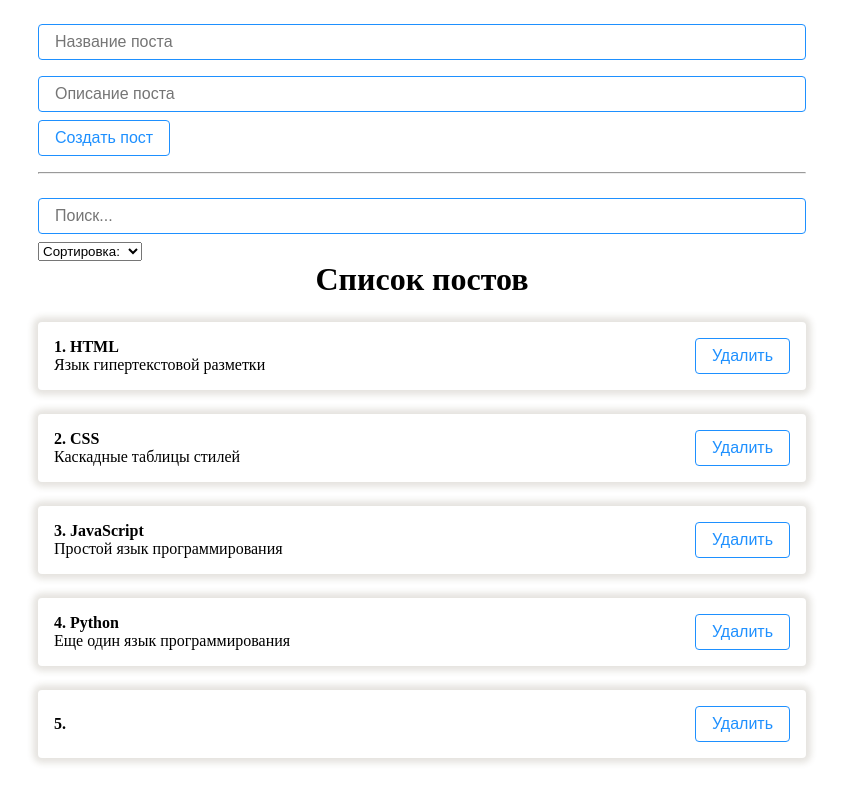
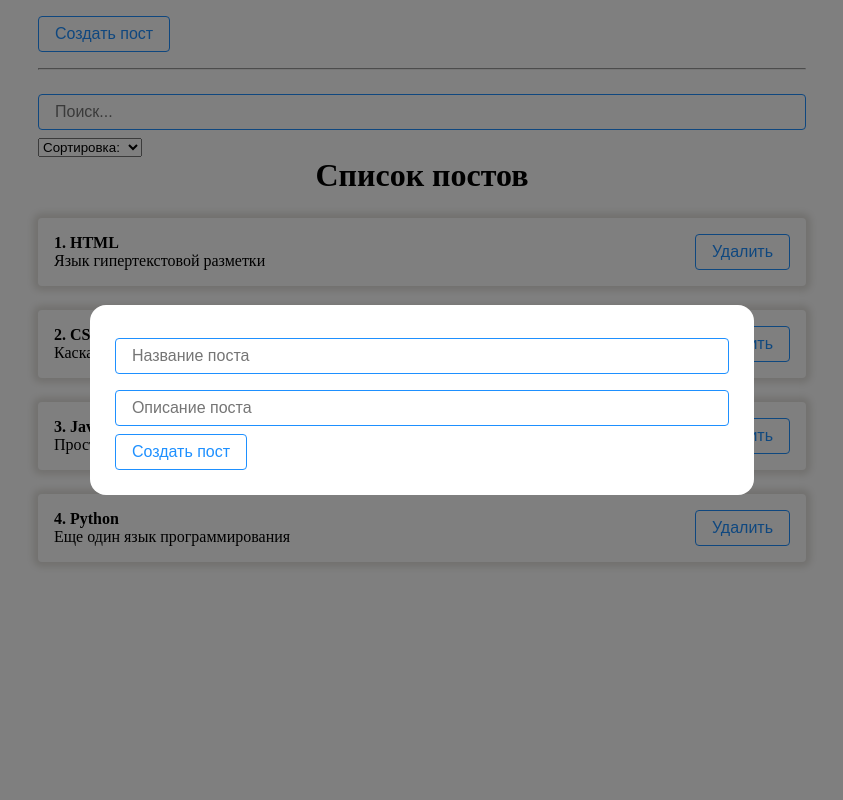
Before and after one commit to Johnsterr/React-Fundamentals, a React (Create React App) app: page / in a window 1280 px wide. Both pictures are taken after a click on the button "Создать пост". Shown: the whole page, without its empty margins (218-1061 px from the left). Built offline with nearby package versions, Linux system fonts and the light colour scheme.

Commit message:
Create Modal component

```diff
--- a/src/App.jsx
+++ b/src/App.jsx
@@ -3,6 +3,8 @@ import "./styles/App.css";
 import PostList from "./components/PostList.jsx";
 import PostForm from "./components/PostForm.jsx";
 import PostFilter from "./components/PostFilter.jsx";
+import Modal from "./components/UI/Modal/Modal.jsx";
+import Button from "./components/UI/Buttons/Button.jsx";
 
 function App() {
   const [posts, setPosts] = useState([
@@ -12,6 +14,7 @@ function App() {
     { id: 4, title: "Python", body: "Еще один язык программирования" },
   ]);
   const [filter, setFilter] = useState({ sort: "", query: "" });
+  const [modal, setModal] = useState(false);
 
   const sortedPosts = useMemo(() => {
     if (filter.sort) {
@@ -26,6 +29,7 @@ function App() {
 
   const createPost = (newPost) => {
     setPosts([...posts, newPost]);
+    setModal(false);
   };
 
   // Get post from child component
@@ -35,7 +39,10 @@ function App() {
 
   return (
     <div className="App">
-      <PostForm create={createPost} />
+      <Button onClick={() => {setModal(true);}}>Создать пост</Button>
+      <Modal visible={modal} setVisible={setModal}>
+        <PostForm create={createPost} />
+      </Modal>
       <hr style={{ margin: "16px 0" }} />
       <PostFilter filter={filter} setFilter={setFilter} />
       <PostList remove={removePost} posts={sortedAndSearchedPosts} title="Список постов" />
--- /dev/null
+++ b/src/components/UI/Modal/Modal.jsx
@@ -0,0 +1,20 @@
+import React from "react";
+import classes from "./Modal.module.css";
+
+const Modal = ({ children, visible, setVisible }) => {
+  const rootClasses = [classes.modal];
+
+  if (visible) {
+    rootClasses.push(classes.active);
+  }
+
+  return (
+    <div className={rootClasses.join(" ")} onClick={() => setVisible(false)}>
+      <div className={classes["modal-content"]} onClick={event => event.stopPropagation()}>
+        {children}
+      </div>
+    </div>
+  );
+};
+
+export default Modal;
--- /dev/null
+++ b/src/components/UI/Modal/Modal.module.css
@@ -0,0 +1,22 @@
+.modal {
+    position: fixed;
+    top: 0;
+    bottom: 0;
+    right: 0;
+    left: 0;
+    display: none;
+    background: rgba(0, 0, 0, 0.5);
+}
+
+.modal-content {
+    padding: 25px;
+    background: white;
+    border-radius: 16px;
+    min-width: 240px;
+}
+
+.modal.active {
+    display: flex;
+    justify-content: center;
+    align-items: center;
+}
```
